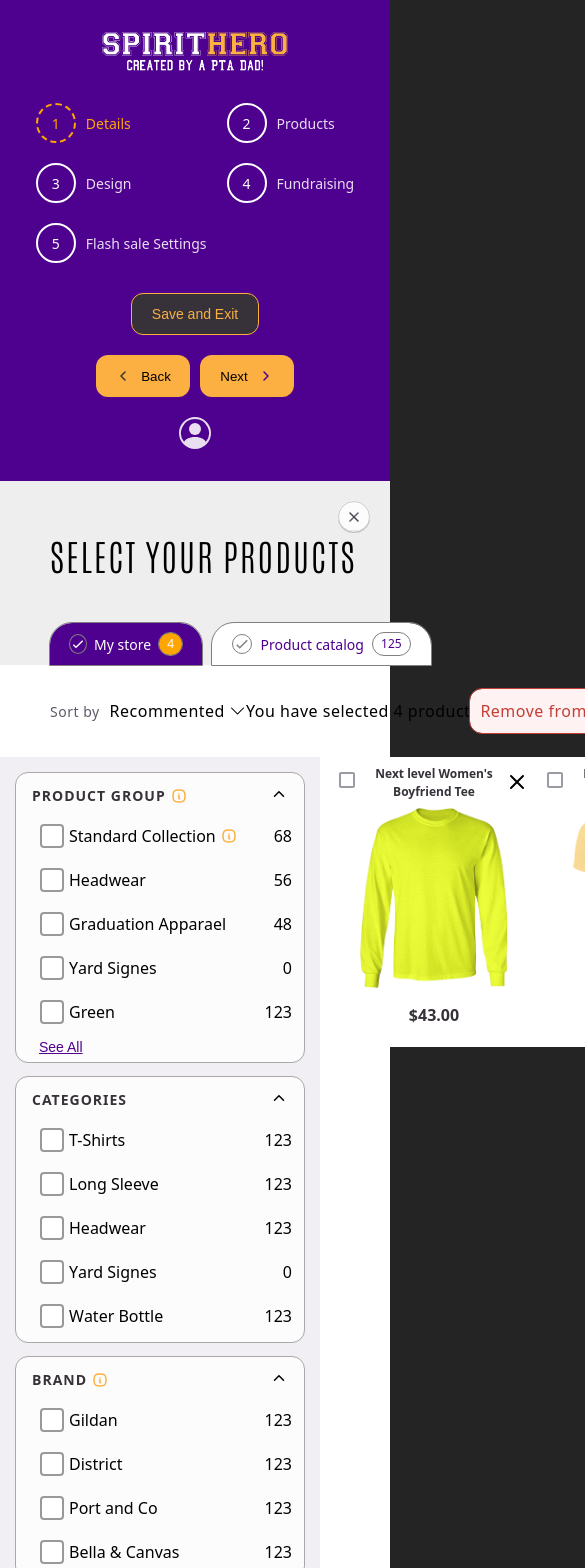
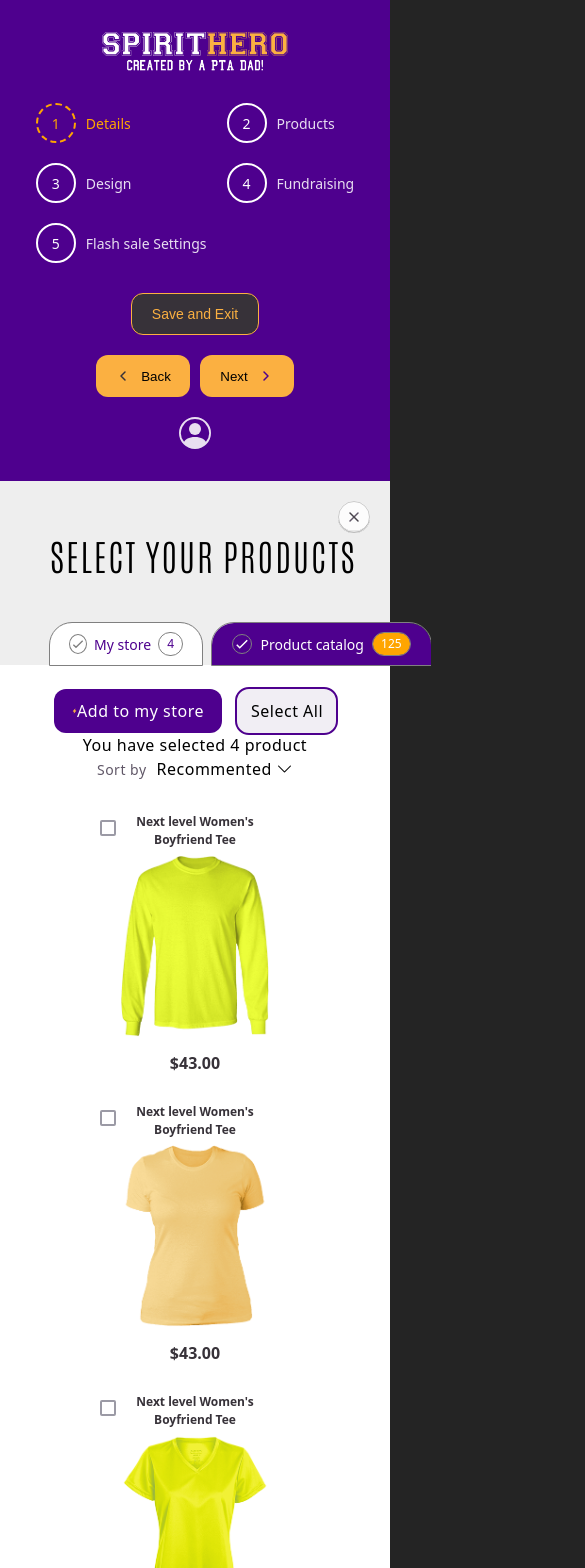
Before and after one commit to phpists/spirithero-builder, a React (Vite) app: page /Products in a window 390 px wide. Shown: the top 1568 px of the page, 585 px wide, since content can reach past the window. Built offline with nearby package versions, Linux system fonts and the light colour scheme.

Commit message:
'fixedlayout'

```diff
--- a/src/pages/products/Products.jsx
+++ b/src/pages/products/Products.jsx
@@ -9,7 +9,7 @@ import Pagination from "./pagination/Pagination";
 
 function Products() {
     const [selectedIds, setSelectedIds] = useState([]);
-    const [activeTab, setActiveTab] = useState('store');
+    const [activeTab, setActiveTab] = useState('catalog');
     const [page, setPage] = useState(1);
 
     const productGroup = [
@@ -270,7 +270,7 @@ function Products() {
                             activeTab={activeTab}
                         />
                     ))}
-                    {activeTab !== 'store' && <Pagination currentPage={page} totalPages={9} onPageChange={setPage} activeTab={activeTab} />}
+                    {/*{activeTab !== 'store' && <Pagination currentPage={page} totalPages={9} onPageChange={setPage} activeTab={activeTab} />}*/}
                 </div>
             </div>
         </div>
--- a/src/pages/products/ProductsStyles.css
+++ b/src/pages/products/ProductsStyles.css
@@ -222,6 +222,7 @@
     grid-template-columns: 1fr 1fr 1fr 1fr 1fr;
     height: fit-content;
     padding: 0 10px;
+    /*overflow-y: auto;*/
 }
 
 @media (min-width: 1440px) {
@@ -229,3 +230,38 @@
         justify-content: center;
     }
 }
+
+@media (max-width: 1400px) {
+    .block-cards-products{
+        grid-template-columns: 1fr 1fr 1fr 1fr;
+    }
+}
+
+@media (max-width: 1200px) {
+    .block-cards-products{
+        grid-template-columns: 1fr 1fr 1fr;
+    }
+}
+
+@media (max-width: 1000px) {
+    .block-cards-products{
+        grid-template-columns: 1fr 1fr;
+    }
+}
+
+@media (max-width: 780px) {
+    .block-cards-products{
+        grid-template-columns: 1fr;
+        /*place-items: center;*/
+    }
+    .block-actions-products{
+        display: flex;
+        flex-direction: column-reverse;
+    }
+}
+
+@media (max-width: 500px) {
+    .block-cards-products{
+        place-items: center;
+    }
+}
--- a/src/pages/products/pagination/Pagination.css
+++ b/src/pages/products/pagination/Pagination.css
@@ -1,7 +1,13 @@
 .block-pagination{
     padding: 0 20px;
     position: absolute;
-    top: 105%;
+    top: 100%;
     left: 50%;
     transform: translateX(-50%);
 }
+
+@media (max-width: 1000px) {
+    .block-pagination{
+        position: static;
+    }
+}
--- a/src/pages/products/select/CustomSelect.css
+++ b/src/pages/products/select/CustomSelect.css
@@ -72,3 +72,15 @@
     padding: 1px 16px 16px;
     background: #F1EEF4;
 }
+
+@media (max-width: 800px) {
+    .block-select{
+        width: 250px;
+    }
+}
+
+@media (max-width: 500px) {
+    .block-custom-select{
+        display: none;
+    }
+}
```
